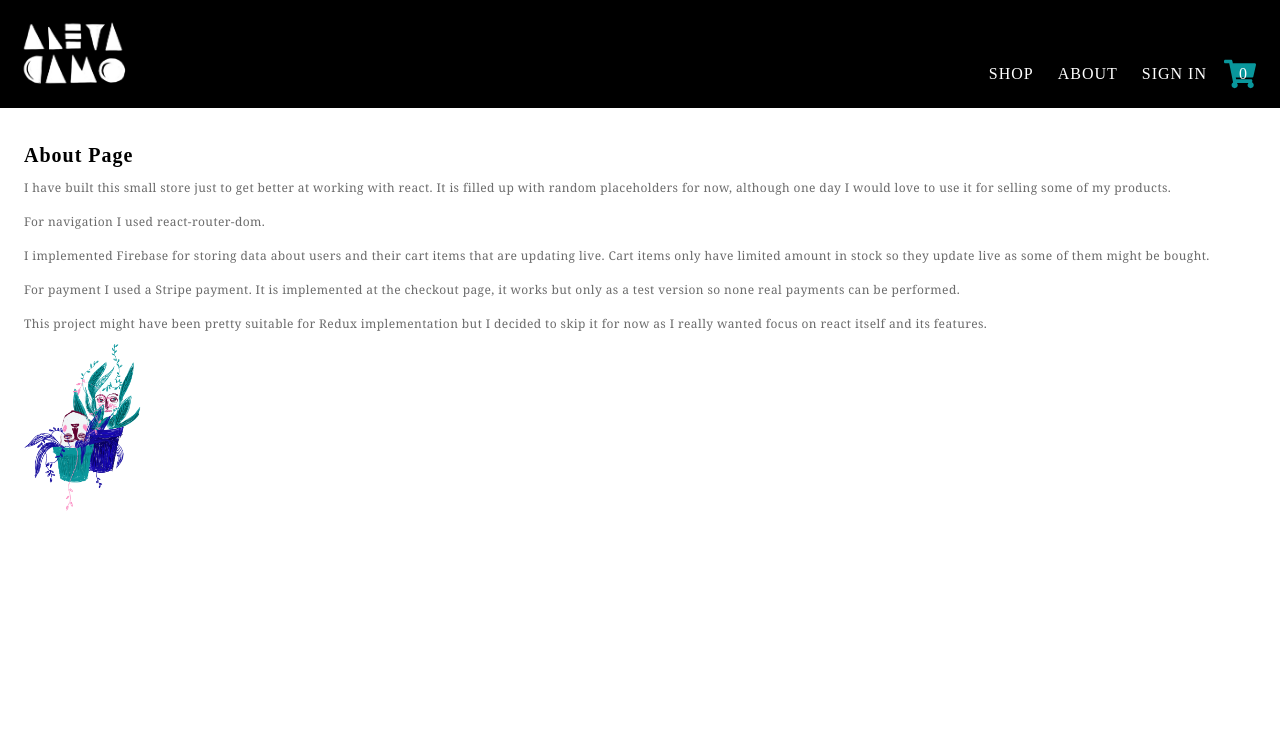
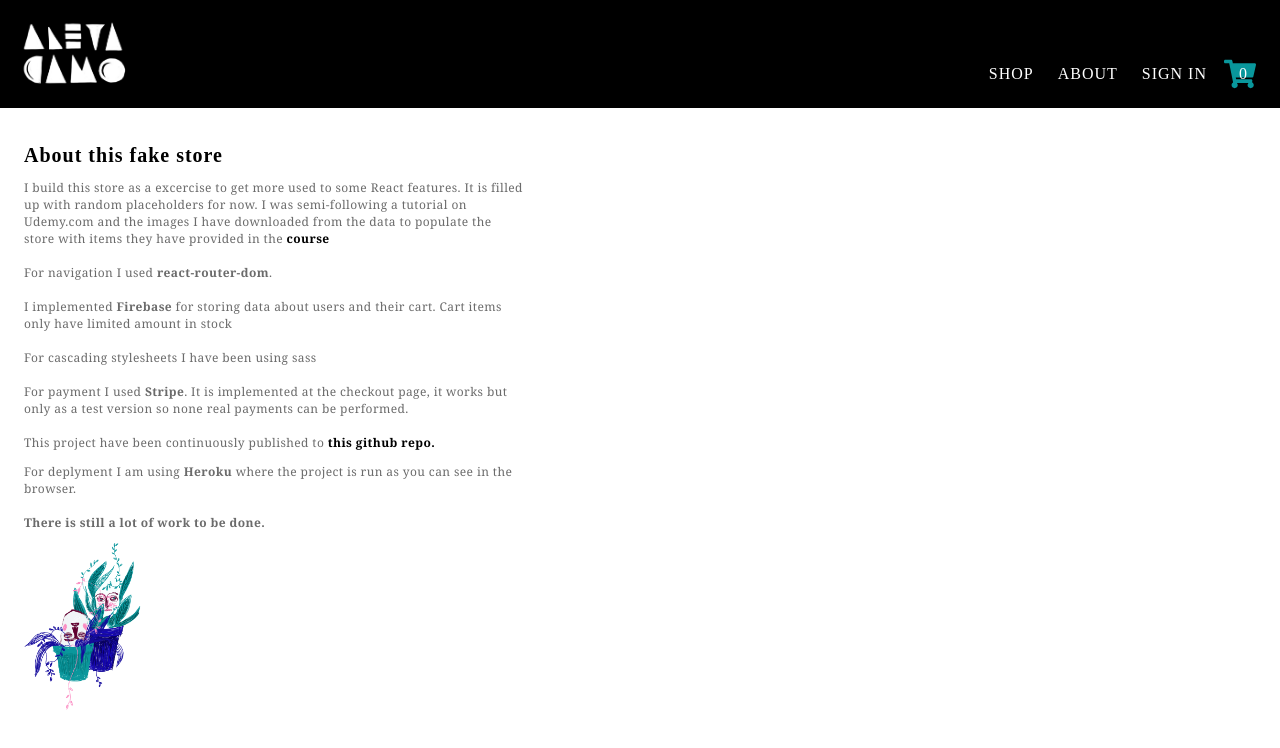
Before and after one commit to anetacamo/store, a React (Create React App) app: page /about in a window 1280 px wide. Shown: the top 748 px of the page. Built offline with nearby package versions, Linux system fonts and the light colour scheme; no server answers; a web font is replaced by a local one.

Commit message:
added an about section

```diff
--- a/src/components/screens/About.js
+++ b/src/components/screens/About.js
@@ -5,27 +5,48 @@ import coffee from "../../images/anetacamo_people.png";
 
 const About = () => {
   return (
-    <div>
-      <h2>About Page</h2>
+    <div style={{ maxWidth: 500 }}>
+      <h2>About this fake store</h2>
       <p>
-        I have built this small store just to get better at working with react.
-        It is filled up with random placeholders for now, although one day I
-        would love to use it for selling some of my products.
+        I build this store as a excercise to get more used to some React
+        features. It is filled up with random placeholders for now. I was
+        semi-following a tutorial on Udemy.com and the images I have downloaded
+        from the data to populate the store with items they have provided in the{" "}
+        <b>
+          <a
+            target="_blank"
+            href="https://www.udemy.com/course/complete-react-developer-zero-to-mastery"
+          >
+            course{" "}
+          </a>
+        </b>
         <br />
         <br />
-        For navigation I used react-router-dom.
+        For navigation I used <b>react-router-dom</b>.
         <br />
-        <br />I implemented Firebase for storing data about users and their cart
-        items that are updating live. Cart items only have limited amount in
-        stock so they update live as some of them might be bought. <br />
+        <br />I implemented <b>Firebase</b> for storing data about users and
+        their cart. Cart items only have limited amount in stock
         <br />
-        For payment I used a Stripe payment. It is implemented at the checkout
+        <br />
+        For cascading stylesheets I have been using sass <br />
+        <br />
+        For payment I used <b>Stripe</b>. It is implemented at the checkout
         page, it works but only as a test version so none real payments can be
         performed. <br />
         <br />
-        This project might have been pretty suitable for Redux implementation
-        but I decided to skip it for now as I really wanted focus on react
-        itself and its features.
+        This project have been continuously published to{" "}
+        <b>
+          <a href="https://github.com/anetacamo/store" target="_blank">
+            this github repo.
+          </a>
+        </b>
+      </p>
+      <p>
+        For deplyment I am using <b>Heroku</b> where the project is run as you
+        can see in the browser.
+        <br />
+        <br />
+        <b>There is still a lot of work to be done.</b>
       </p>
       <img src={coffee} alt="logo" style={{ maxWidth: 120 }} />
     </div>
```
